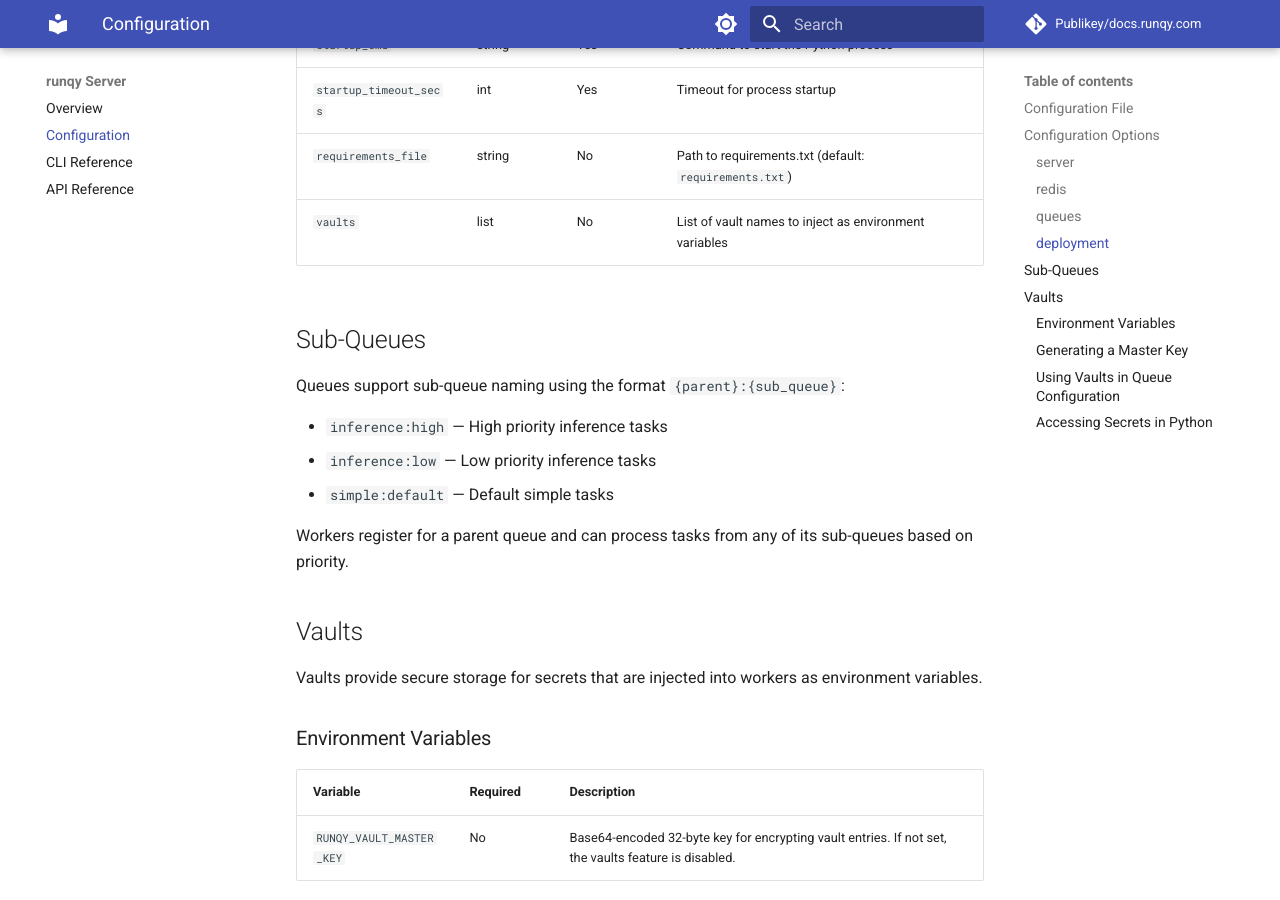
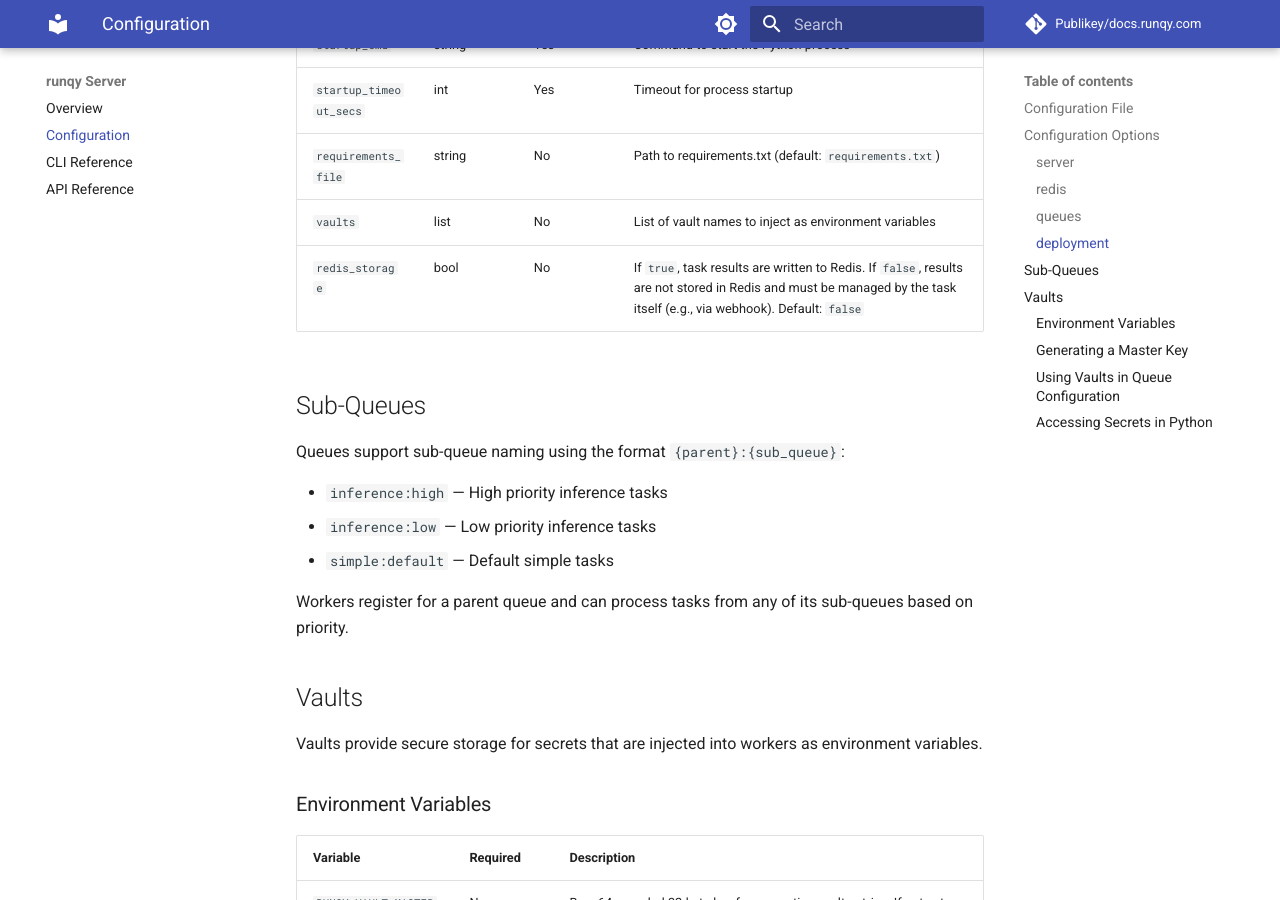
Before and after one commit to Publikey/docs.runqy.com, an MkDocs documentation site: the page built from docs/server/configuration.md, in a window 1280 px wide and 900 px high, scrolled down 1975 px. Built offline with MkDocs 1.6.1 and Material for MkDocs 9.7.7, drawn with Linux system fonts in a browser that asks for light colours; comment, search, counter and statistics services are not loaded.

Commit message:
feat: redis_storage documentation

```diff
--- a/docs/server/configuration.md
+++ b/docs/server/configuration.md
@@ -72,6 +72,7 @@ Each queue is defined by its name (key) and the following options:
 | `startup_timeout_secs` | int | Yes | Timeout for process startup |
 | `requirements_file` | string | No | Path to requirements.txt (default: `requirements.txt`) |
 | `vaults` | list | No | List of vault names to inject as environment variables |
+| `redis_storage` | bool | No | If `true`, task results are written to Redis. If `false`, results are not stored in Redis and must be managed by the task itself (e.g., via webhook). Default: `false` |
 
 ## Sub-Queues
 
```
